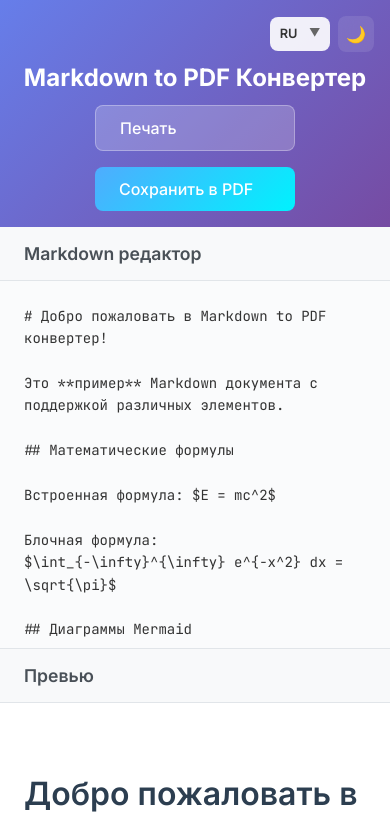
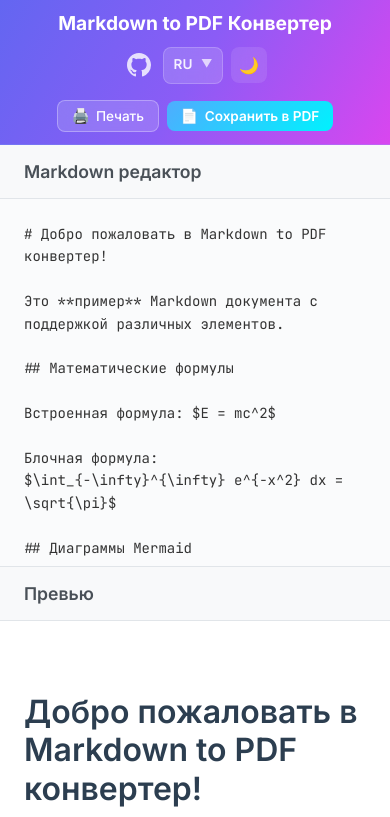
Before and after one commit to wdst/markdown-pdf, a React (Vite) app: page / in a window 390 px wide. Shown: the top 817 px of the page. Built offline with nearby package versions, Linux system fonts and the light colour scheme.

Commit message:
Redesign header, add print button and GitHub link

```diff
--- a/src/App.css
+++ b/src/App.css
@@ -21,40 +21,71 @@
 }
 
 .header {
-  background: linear-gradient(135deg, #667eea 0%, #764ba2 100%);
+  background: linear-gradient(120deg, #6366f1 0%, #8b5cf6 50%, #d946ef 100%);
   color: white;
-  padding: 1.5rem 2rem;
-  box-shadow: 0 2px 10px rgba(0, 0, 0, 0.1);
+  padding: 1rem 2rem;
+  box-shadow: 0 2px 20px rgba(99, 102, 241, 0.15);
+  border-bottom: 1px solid rgba(255, 255, 255, 0.1);
+}
+
+.header-content {
+  max-width: 1600px;
+  margin: 0 auto;
   display: flex;
   flex-direction: column;
-  gap: 1rem;
+  gap: 0.75rem;
 }
 
-.header-top {
+.header-top-row {
   display: flex;
-  justify-content: flex-end;
+  justify-content: center;
   align-items: center;
-}
-
-.header-actions {
-  display: flex;
-  align-items: center;
-  gap: 1rem;
+  position: relative;
+  gap: 2rem;
 }
 
 .header-title {
-  font-size: 2rem;
+  font-size: 1.5rem;
   font-weight: 700;
+  margin: 0;
+  white-space: nowrap;
   text-align: center;
-  margin: 0;
 }
 
-.header-controls {
+.header-right {
+  position: absolute;
+  right: 0;
+  display: flex;
+  align-items: center;
+  gap: 0.75rem;
+}
+
+.header-bottom-row {
   display: flex;
   justify-content: center;
   align-items: center;
-  gap: 1rem;
-  flex-wrap: wrap;
+  gap: 0.75rem;
+  padding-top: 0.25rem;
+}
+
+.github-link {
+  display: flex;
+  align-items: center;
+  justify-content: center;
+  color: rgba(255, 255, 255, 0.8);
+  transition: all 0.2s ease;
+  text-decoration: none;
+  padding: 0.25rem;
+  border-radius: 6px;
+}
+
+.github-link:hover {
+  color: white;
+  transform: translateY(-1px);
+}
+
+.github-link svg {
+  display: block;
 }
 
 .language-dropdown {
@@ -66,23 +97,24 @@
   display: flex;
   align-items: center;
   gap: 0.5rem;
-  background: rgba(255, 255, 255, 0.9);
-  border: none;
+  background: rgba(255, 255, 255, 0.15);
+  border: 1px solid rgba(255, 255, 255, 0.2);
   border-radius: 8px;
   padding: 0.5rem 0.75rem;
   font-size: 0.9rem;
   font-weight: 500;
-  color: #333;
+  color: rgba(255, 255, 255, 0.9);
   cursor: pointer;
   transition: all 0.2s ease;
   min-width: 70px;
   user-select: none;
+  backdrop-filter: blur(10px);
 }
 
 .selected-lang:hover {
-  background: rgba(255, 255, 255, 1);
+  background: rgba(255, 255, 255, 0.25);
+  border-color: rgba(255, 255, 255, 0.3);
   transform: translateY(-1px);
-  box-shadow: 0 2px 8px rgba(0, 0, 0, 0.1);
 }
 
 .selected-lang .lang-short {
@@ -93,7 +125,7 @@
 .selected-lang .arrow {
   font-size: 0.7rem;
   transition: transform 0.3s ease;
-  color: #666;
+  color: rgba(255, 255, 255, 0.7);
 }
 
 .selected-lang .arrow.open {
@@ -168,31 +200,38 @@
 }
 
 .btn {
-  padding: 0.75rem 1.5rem;
+  padding: 0.5rem 1rem;
   border: none;
   border-radius: 8px;
-  font-size: 1rem;
+  font-size: 0.9rem;
   font-weight: 500;
   cursor: pointer;
-  transition: all 0.3s ease;
+  transition: all 0.2s ease;
   font-family: inherit;
   display: inline-flex;
   align-items: center;
-  gap: 0.5rem;
+  gap: 0.4rem;
+  white-space: nowrap;
 }
 
 .btn:hover {
-  transform: translateY(-2px);
-  box-shadow: 0 4px 12px rgba(0, 0, 0, 0.15);
+  transform: translateY(-1px);
+  box-shadow: 0 4px 12px rgba(0, 0, 0, 0.2);
 }
 
 .btn:active {
   transform: translateY(0);
 }
 
+.btn-icon {
+  font-size: 1rem;
+  line-height: 1;
+}
+
 .btn-primary {
   background: linear-gradient(135deg, #4facfe 0%, #00f2fe 100%);
   color: white;
+  font-weight: 600;
 }
 
 .btn-primary:hover {
@@ -200,13 +239,15 @@
 }
 
 .btn-secondary {
-  background: rgba(255, 255, 255, 0.2);
+  background: rgba(255, 255, 255, 0.15);
   color: white;
   border: 1px solid rgba(255, 255, 255, 0.3);
+  backdrop-filter: blur(10px);
 }
 
 .btn-secondary:hover {
-  background: rgba(255, 255, 255, 0.3);
+  background: rgba(255, 255, 255, 0.25);
+  border-color: rgba(255, 255, 255, 0.4);
 }
 
 .container {
@@ -438,26 +479,37 @@
   }
 
   .header {
-    padding: 1rem;
+    padding: 0.75rem 1rem;
+  }
+
+  .header-content {
     gap: 0.75rem;
   }
 
-  .header-title {
-    font-size: 1.5rem;
-  }
-
-  .header-controls {
+  .header-top-row {
     flex-direction: column;
+    gap: 0.75rem;
     align-items: center;
   }
 
-  .header-actions {
+  .header-title {
+    font-size: 1.2rem;
+    text-align: center;
+  }
+
+  .header-right {
+    position: static;
+    gap: 0.5rem;
+  }
+
+  .header-bottom-row {
+    flex-wrap: wrap;
     gap: 0.5rem;
   }
 
   .selected-lang {
     min-width: 60px;
-    font-size: 0.8rem;
+    font-size: 0.85rem;
     padding: 0.4rem 0.6rem;
   }
 
@@ -466,13 +518,18 @@
   }
 
   .theme-toggle {
-    min-width: 35px;
-    min-height: 35px;
+    min-width: 36px;
+    min-height: 36px;
     font-size: 1rem;
   }
 
   .btn {
-    width: 200px;
+    font-size: 0.85rem;
+    padding: 0.45rem 0.85rem;
+  }
+
+  .btn-icon {
+    font-size: 0.9rem;
   }
 }
 
@@ -510,27 +567,6 @@
   animation: fadeIn 0.3s ease-out;
 }
 
-/* Улучшенные стили для кнопок */
-.btn::before {
-  content: '';
-  position: absolute;
-  top: 0;
-  left: 0;
-  right: 0;
-  bottom: 0;
-  background: linear-gradient(45deg, transparent, rgba(255, 255, 255, 0.1), transparent);
-  transform: translateX(-100%);
-  transition: transform 0.6s;
-}
-
-.btn:hover::before {
-  transform: translateX(100%);
-}
-
-.btn {
-  position: relative;
-  overflow: hidden;
-}
 
 /* Индикатор загрузки превью */
 .loading-indicator {
@@ -556,7 +592,36 @@
 }
 
 .app.dark .header {
-  background: linear-gradient(135deg, #2c3e50 0%, #34495e 100%);
+  background: linear-gradient(120deg, #1e293b 0%, #334155 50%, #475569 100%);
+  box-shadow: 0 2px 20px rgba(0, 0, 0, 0.5);
+  border-bottom: 1px solid rgba(255, 255, 255, 0.05);
+}
+
+.app.dark .github-link {
+  color: rgba(255, 255, 255, 0.7);
+}
+
+.app.dark .github-link:hover {
+  color: rgba(255, 255, 255, 0.95);
+}
+
+.app.dark .btn-primary {
+  background: linear-gradient(135deg, #4facfe 0%, #00f2fe 100%);
+  color: white;
+}
+
+.app.dark .btn-primary:hover {
+  background: linear-gradient(135deg, #3d8bfe 0%, #00d4fe 100%);
+}
+
+.app.dark .btn-secondary {
+  background: rgba(255, 255, 255, 0.1);
+  border-color: rgba(255, 255, 255, 0.2);
+}
+
+.app.dark .btn-secondary:hover {
+  background: rgba(255, 255, 255, 0.2);
+  border-color: rgba(255, 255, 255, 0.3);
 }
 
 .app.dark .editor-panel,
@@ -644,16 +709,18 @@
 
 /* Стили dropdown для темной темы */
 .app.dark .selected-lang {
-  background: rgba(255, 255, 255, 0.15);
-  color: #e0e0e0;
+  background: rgba(255, 255, 255, 0.1);
+  border-color: rgba(255, 255, 255, 0.15);
+  color: rgba(255, 255, 255, 0.85);
 }
 
 .app.dark .selected-lang:hover {
-  background: rgba(255, 255, 255, 0.25);
+  background: rgba(255, 255, 255, 0.2);
+  border-color: rgba(255, 255, 255, 0.25);
 }
 
 .app.dark .selected-lang .arrow {
-  color: #b0b0b0;
+  color: rgba(255, 255, 255, 0.6);
 }
 
 .app.dark .lang-options {
--- a/src/App.jsx
+++ b/src/App.jsx
@@ -311,8 +311,23 @@
   return (
     <div className={`app ${theme}`}>
       <header className="header no-print">
-        <div className="header-top">
-          <div className="header-actions">
+        <div className="header-content">
+          <div className="header-top-row">
+            <h1 className="header-title">{t.title}</h1>
+
+            <div className="header-right">
+              <a
+                href="https://github.com/wdst/markdown-pdf"
+                target="_blank"
+                rel="noopener noreferrer"
+                className="github-link"
+                title="GitHub Repository"
+              >
+                <svg viewBox="0 0 16 16" width="24" height="24" fill="currentColor">
+                  <path d="M8 0C3.58 0 0 3.58 0 8c0 3.54 2.29 6.53 5.47 7.59.4.07.55-.17.55-.38 0-.19-.01-.82-.01-1.49-2.01.37-2.53-.49-2.69-.94-.09-.23-.48-.94-.82-1.13-.28-.15-.68-.52-.01-.53.63-.01 1.08.58 1.23.82.72 1.21 1.87.87 2.33.66.07-.52.28-.87.51-1.07-1.78-.2-3.64-.89-3.64-3.95 0-.87.31-1.59.82-2.15-.08-.2-.36-1.02.08-2.12 0 0 .67-.21 2.2.82.64-.18 1.32-.27 2-.27.68 0 1.36.09 2 .27 1.53-1.04 2.2-.82 2.2-.82.44 1.1.16 1.92.08 2.12.51.56.82 1.27.82 2.15 0 3.07-1.87 3.75-3.65 3.95.29.25.54.73.54 1.48 0 1.07-.01 1.93-.01 2.2 0 .21.15.46.55.38A8.013 8.013 0 0016 8c0-4.42-3.58-8-8-8z"></path>
+                </svg>
+              </a>
+
               <div className="language-dropdown" ref={langDropdownRef}>
                 <div
                   className="selected-lang"
@@ -344,6 +359,7 @@
                   </div>
                 )}
               </div>
+
               <button
                 className="theme-toggle"
                 onClick={() => setTheme(theme === 'light' ? 'dark' : 'light')}
@@ -353,17 +369,17 @@
               </button>
             </div>
           </div>
-        <h1 className="header-title">{t.title}</h1>
-        <div className="header-controls">
-          {/* <button onClick={() => renderPreview()} className="btn btn-secondary">
-            {t.showPreview}
-          </button> */}
+
+          <div className="header-bottom-row">
             <button onClick={handlePrint} className="btn btn-secondary">
+              <span className="btn-icon">🖨️</span>
               {t.print}
             </button>
             <button onClick={() => generatePDF()} className="btn btn-primary">
+              <span className="btn-icon">📄</span>
               {t.saveToPDF}
             </button>
+          </div>
         </div>
       </header>
 
```
Lines whose indentation alone changed are shown as unchanged.
